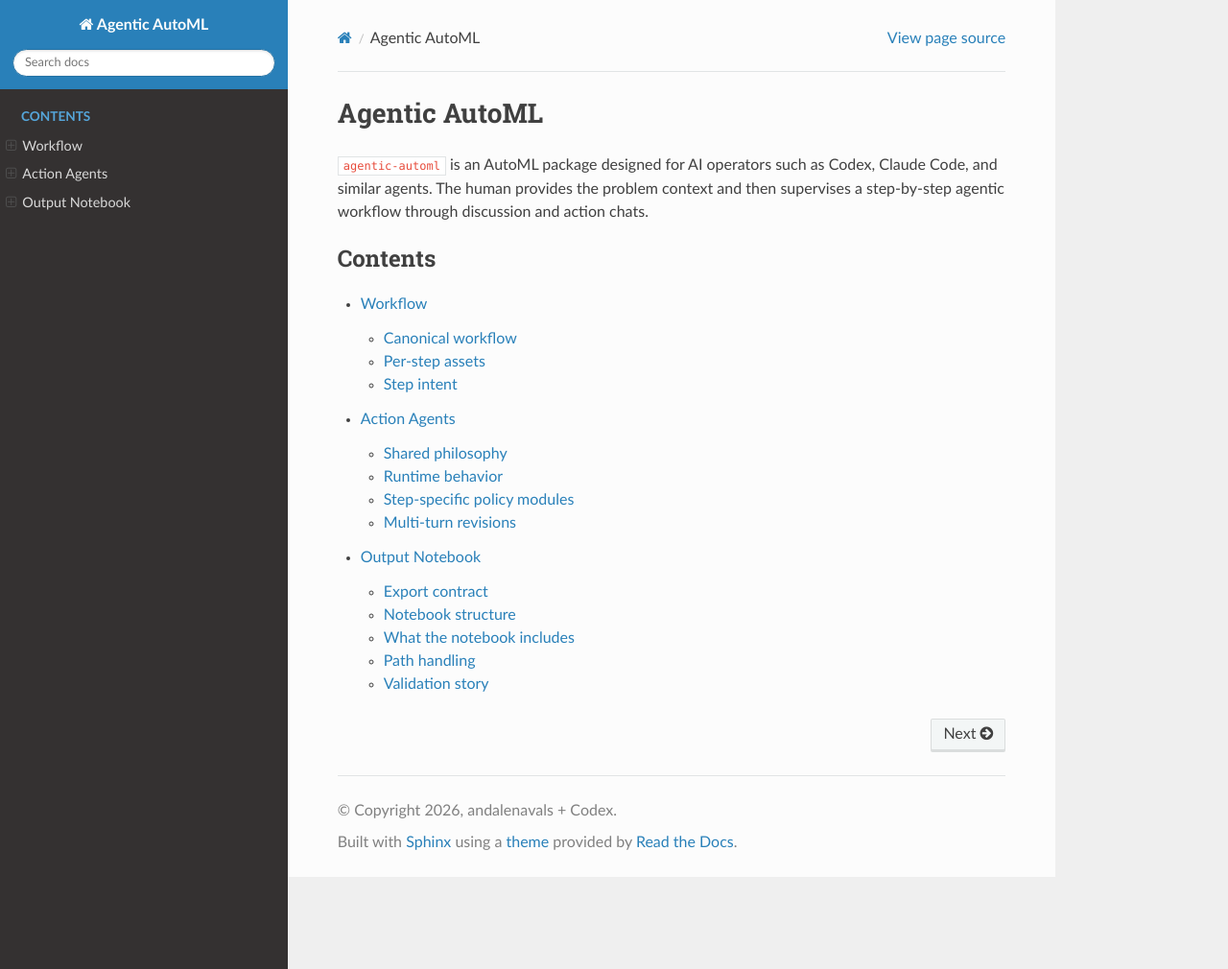
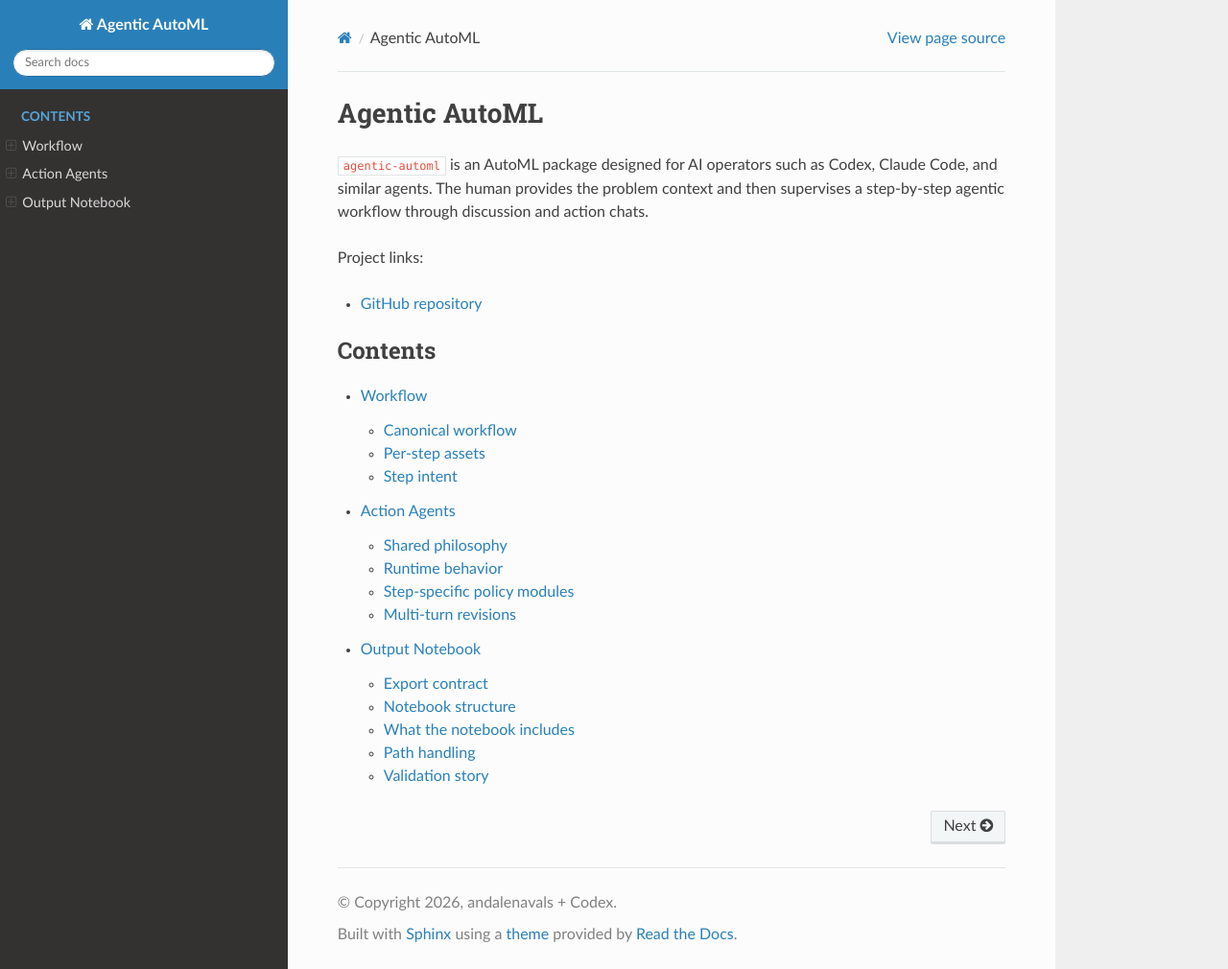
Before and after one commit to andalenavals/agentic-automl, a Sphinx documentation site: the page built from docs/index.rst, in a window 1280 px wide and 1010 px high. Shown: the whole window at 96% size. Built offline with Sphinx 7.4.7 and the Read the Docs theme 3.1.0, drawn with Linux system fonts in a browser that asks for light colours.

Commit message:
Add GitHub link to docs landing page

```diff
--- a/docs/index.rst
+++ b/docs/index.rst
@@ -4,6 +4,10 @@
 ``agentic-automl`` is an AutoML package designed for AI operators such as Codex,
 Claude Code, and similar agents. The human provides the problem context and then
 supervises a step-by-step agentic workflow through discussion and action chats.
+
+Project links:
+
+* `GitHub repository <https://github.com/andalenavals/agentic-automl/>`_
 
 .. toctree::
    :maxdepth: 2
```
